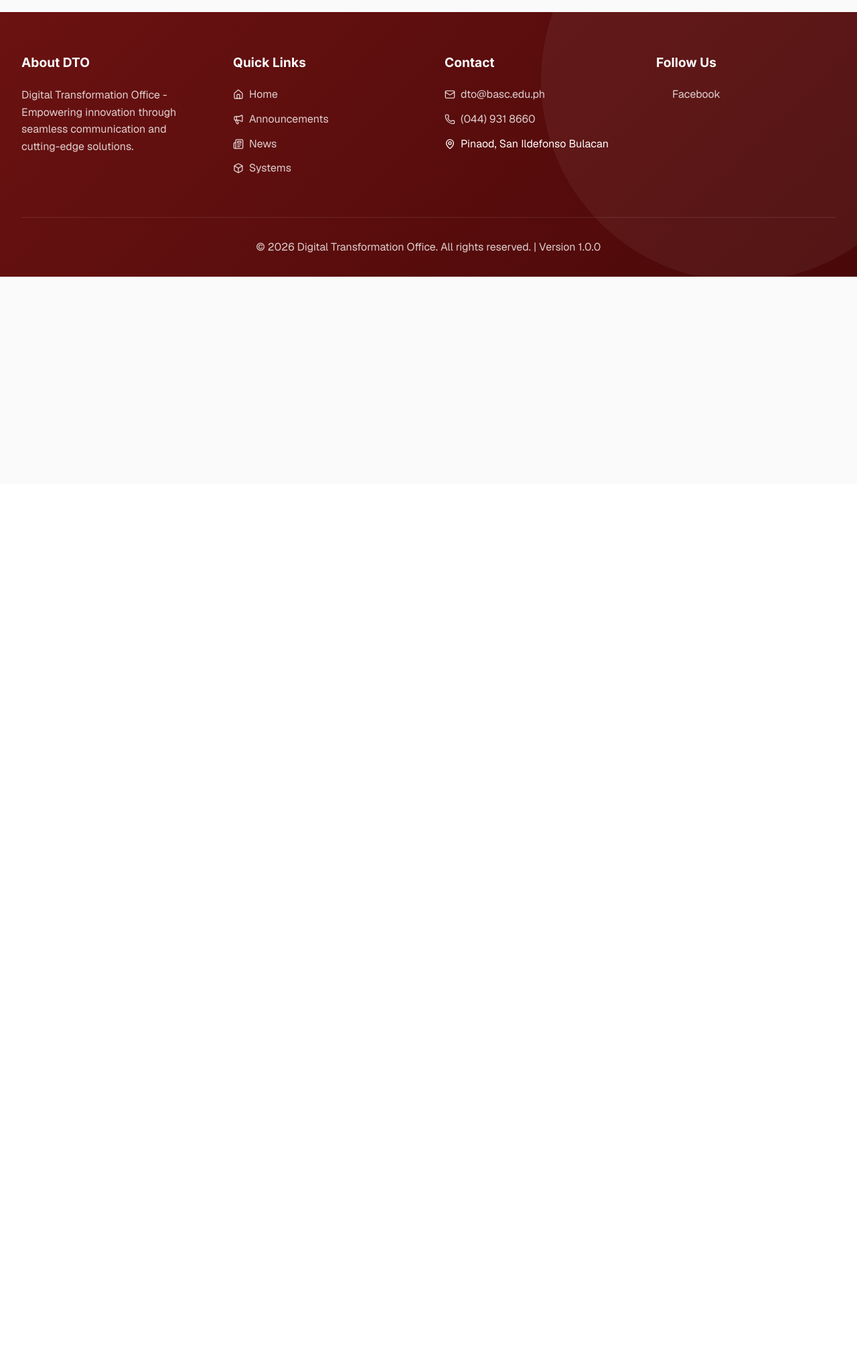
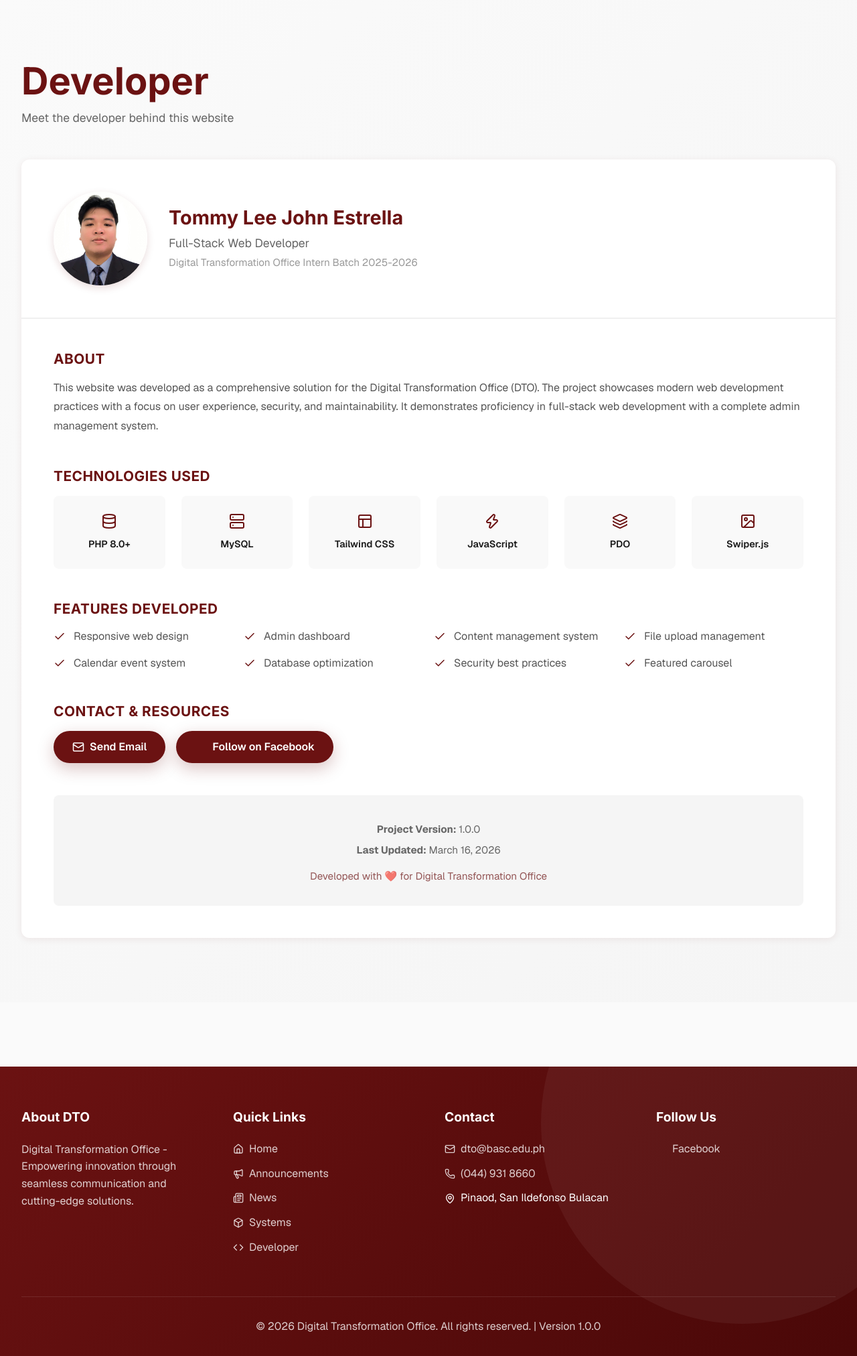
Before and after one commit to ToMyBaNe/dtoweb, a PHP site: page /index.php?section=developer in a window 1280 px wide. Shown: the part 78-2102 px from the top of the page at 67% size. Before the commit the page ends 491 px from the top, so only its background shows below. Run offline with PHP 8.4, Linux system fonts and the light colour scheme; data comes from the database, SQL or seed files in the repository; some libraries are stand-ins or nearby versions.

Commit message:
fixed and added a developer page

```diff
--- a/includes/footer.php
+++ b/includes/footer.php
@@ -13,6 +13,7 @@
                         <li><a href="/?section=announcements"><i data-lucide="megaphone" style="width: 16px; height: 16px;"></i> Announcements</a></li>
                         <li><a href="/?section=news"><i data-lucide="newspaper" style="width: 16px; height: 16px;"></i> News</a></li>
                         <li><a href="/?section=systems"><i data-lucide="box" style="width: 16px; height: 16px;"></i> Systems</a></li>
+                        <li><a href="/?section=developer"><i data-lucide="code" style="width: 16px; height: 16px;"></i> Developer</a></li>
                     </ul>
                 </div>
                 <div class="footer-col">
--- a/index.php
+++ b/index.php
@@ -33,6 +33,9 @@ require_once 'includes/header.php';
     <?php elseif ($section == 'systems'): ?>
         <?php require_once 'sections/systems.php'; ?>
 
+    <?php elseif ($section == 'developer'): ?>
+        <?php require_once 'sections/developer.php'; ?>
+
     <?php endif; ?>
 
     <?php require_once 'includes/footer.php'; ?>
--- /dev/null
+++ b/sections/developer.php
@@ -0,0 +1,98 @@
+<?php
+// Developer Page
+?>
+
+<section class="section" style="margin-top: 70px; background: linear-gradient(135deg, #fafafa 0%, #f5f5f5 100%);">
+    <div class="container">
+        <h2 class="section-title">Developer</h2>
+        <p class="section-subtitle">Meet the developer behind this website</p>
+
+        <div style="background: white; border-radius: 12px; box-shadow: 0 2px 12px rgba(107, 18, 18, 0.08); overflow: hidden; margin-top: 2rem;">
+            <!-- Profile Header -->
+            <div style="display: flex; align-items: center; gap: 2rem; padding: 3rem; border-bottom: 2px solid #f0f0f0;">
+                <div style="width: 140px; height: 140px; border-radius: 50%; overflow: hidden; flex-shrink: 0; box-shadow: 0 4px 12px rgba(107, 18, 18, 0.15);">
+                    <img src="/assets/tj1.jpg" alt="Tommy Lee John Estrella" style="width: 100%; height: 100%; object-fit: cover;">
+                </div>
+                <div>
+                    <h3 style="font-size: 1.8rem; margin: 0; color: #6b1212;">Tommy Lee John Estrella</h3>
+                    <p style="font-size: 1.1rem; color: #666; margin: 0.5rem 0 0 0;">Full-Stack Web Developer</p>
+                    <p style="color: #999; font-size: 0.95rem; margin-top: 0.25rem;">Digital Transformation Office Intern Batch 2025-2026</p>
+                </div>
+            </div>
+
+            <!-- About Section -->
+            <div style="padding: 3rem;">
+                <h4 style="font-size: 1.3rem; color: #6b1212; margin-bottom: 1rem; text-transform: uppercase; letter-spacing: 0.5px;">About</h4>
+                <p style="line-height: 1.8; color: #555; font-size: 1rem;">This website was developed as a comprehensive solution for the Digital Transformation Office (DTO). The project showcases modern web development practices with a focus on user experience, security, and maintainability. It demonstrates proficiency in full-stack web development with a complete admin management system.</p>
+            </div>
+
+            <!-- Technologies Section -->
+            <div style="padding: 3rem; padding-top: 0;">
+                <h4 style="font-size: 1.3rem; color: #6b1212; margin-bottom: 1rem; text-transform: uppercase; letter-spacing: 0.5px;">Technologies Used</h4>
+                <div style="display: grid; grid-template-columns: repeat(auto-fit, minmax(140px, 1fr)); gap: 1.5rem;">
+                    <div style="display: flex; flex-direction: column; align-items: center; padding: 1.5rem; background: #f9f9f9; border-radius: 8px; text-align: center; transition: all 0.3s ease; cursor: pointer; border: 2px solid transparent;" onmouseover="this.style.cssText='background: linear-gradient(135deg, #6b1212 0%, #8b2828 100%); color: white; border-color: #d4af37; transform: translateY(-4px);'" onmouseout="this.style.cssText='display: flex; flex-direction: column; align-items: center; padding: 1.5rem; background: #f9f9f9; border-radius: 8px; text-align: center; transition: all 0.3s ease; cursor: pointer; border: 2px solid transparent;'">
+                        <i data-lucide="database" style="width: 24px; height: 24px; color: #6b1212; margin-bottom: 0.75rem;"></i>
+                        <span style="font-weight: 600; font-size: 0.9rem;">PHP 8.0+</span>
+                    </div>
+                    <div style="display: flex; flex-direction: column; align-items: center; padding: 1.5rem; background: #f9f9f9; border-radius: 8px; text-align: center; transition: all 0.3s ease; cursor: pointer; border: 2px solid transparent;" onmouseover="this.style.cssText='background: linear-gradient(135deg, #6b1212 0%, #8b2828 100%); color: white; border-color: #d4af37; transform: translateY(-4px);'" onmouseout="this.style.cssText='display: flex; flex-direction: column; align-items: center; padding: 1.5rem; background: #f9f9f9; border-radius: 8px; text-align: center; transition: all 0.3s ease; cursor: pointer; border: 2px solid transparent;'">
+                        <i data-lucide="server" style="width: 24px; height: 24px; color: #6b1212; margin-bottom: 0.75rem;"></i>
+                        <span style="font-weight: 600; font-size: 0.9rem;">MySQL</span>
+                    </div>
+                    <div style="display: flex; flex-direction: column; align-items: center; padding: 1.5rem; background: #f9f9f9; border-radius: 8px; text-align: center; transition: all 0.3s ease; cursor: pointer; border: 2px solid transparent;" onmouseover="this.style.cssText='background: linear-gradient(135deg, #6b1212 0%, #8b2828 100%); color: white; border-color: #d4af37; transform: translateY(-4px);'" onmouseout="this.style.cssText='display: flex; flex-direction: column; align-items: center; padding: 1.5rem; background: #f9f9f9; border-radius: 8px; text-align: center; transition: all 0.3s ease; cursor: pointer; border: 2px solid transparent;'">
+                        <i data-lucide="layout" style="width: 24px; height: 24px; color: #6b1212; margin-bottom: 0.75rem;"></i>
+                        <span style="font-weight: 600; font-size: 0.9rem;">Tailwind CSS</span>
+                    </div>
+                    <div style="display: flex; flex-direction: column; align-items: center; padding: 1.5rem; background: #f9f9f9; border-radius: 8px; text-align: center; transition: all 0.3s ease; cursor: pointer; border: 2px solid transparent;" onmouseover="this.style.cssText='background: linear-gradient(135deg, #6b1212 0%, #8b2828 100%); color: white; border-color: #d4af37; transform: translateY(-4px);'" onmouseout="this.style.cssText='display: flex; flex-direction: column; align-items: center; padding: 1.5rem; background: #f9f9f9; border-radius: 8px; text-align: center; transition: all 0.3s ease; cursor: pointer; border: 2px solid transparent;'">
+                        <i data-lucide="zap" style="width: 24px; height: 24px; color: #6b1212; margin-bottom: 0.75rem;"></i>
+                        <span style="font-weight: 600; font-size: 0.9rem;">JavaScript</span>
+                    </div>
+                    <div style="display: flex; flex-direction: column; align-items: center; padding: 1.5rem; background: #f9f9f9; border-radius: 8px; text-align: center; transition: all 0.3s ease; cursor: pointer; border: 2px solid transparent;" onmouseover="this.style.cssText='background: linear-gradient(135deg, #6b1212 0%, #8b2828 100%); color: white; border-color: #d4af37; transform: translateY(-4px);'" onmouseout="this.style.cssText='display: flex; flex-direction: column; align-items: center; padding: 1.5rem; background: #f9f9f9; border-radius: 8px; text-align: center; transition: all 0.3s ease; cursor: pointer; border: 2px solid transparent;'">
+                        <i data-lucide="layers" style="width: 24px; height: 24px; color: #6b1212; margin-bottom: 0.75rem;"></i>
+                        <span style="font-weight: 600; font-size: 0.9rem;">PDO</span>
+                    </div>
+                    <div style="display: flex; flex-direction: column; align-items: center; padding: 1.5rem; background: #f9f9f9; border-radius: 8px; text-align: center; transition: all 0.3s ease; cursor: pointer; border: 2px solid transparent;" onmouseover="this.style.cssText='background: linear-gradient(135deg, #6b1212 0%, #8b2828 100%); color: white; border-color: #d4af37; transform: translateY(-4px);'" onmouseout="this.style.cssText='display: flex; flex-direction: column; align-items: center; padding: 1.5rem; background: #f9f9f9; border-radius: 8px; text-align: center; transition: all 0.3s ease; cursor: pointer; border: 2px solid transparent;'">
+                        <i data-lucide="image" style="width: 24px; height: 24px; color: #6b1212; margin-bottom: 0.75rem;"></i>
+                        <span style="font-weight: 600; font-size: 0.9rem;">Swiper.js</span>
+                    </div>
+                </div>
+            </div>
+
+            <!-- Features Section -->
+            <div style="padding: 3rem; padding-top: 0;">
+                <h4 style="font-size: 1.3rem; color: #6b1212; margin-bottom: 1rem; text-transform: uppercase; letter-spacing: 0.5px;">Features Developed</h4>
+                <ul style="list-style: none; padding: 0; display: grid; grid-template-columns: repeat(auto-fit, minmax(240px, 1fr)); gap: 1rem;">
+                    <li style="display: flex; align-items: center; gap: 0.75rem; color: #555; font-size: 1rem;"><i data-lucide="check" style="width: 18px; height: 18px; color: #6b1212; flex-shrink: 0;"></i> Responsive web design</li>
+                    <li style="display: flex; align-items: center; gap: 0.75rem; color: #555; font-size: 1rem;"><i data-lucide="check" style="width: 18px; height: 18px; color: #6b1212; flex-shrink: 0;"></i> Admin dashboard</li>
+                    <li style="display: flex; align-items: center; gap: 0.75rem; color: #555; font-size: 1rem;"><i data-lucide="check" style="width: 18px; height: 18px; color: #6b1212; flex-shrink: 0;"></i> Content management system</li>
+                    <li style="display: flex; align-items: center; gap: 0.75rem; color: #555; font-size: 1rem;"><i data-lucide="check" style="width: 18px; height: 18px; color: #6b1212; flex-shrink: 0;"></i> File upload management</li>
+                    <li style="display: flex; align-items: center; gap: 0.75rem; color: #555; font-size: 1rem;"><i data-lucide="check" style="width: 18px; height: 18px; color: #6b1212; flex-shrink: 0;"></i> Calendar event system</li>
+                    <li style="display: flex; align-items: center; gap: 0.75rem; color: #555; font-size: 1rem;"><i data-lucide="check" style="width: 18px; height: 18px; color: #6b1212; flex-shrink: 0;"></i> Database optimization</li>
+                    <li style="display: flex; align-items: center; gap: 0.75rem; color: #555; font-size: 1rem;"><i data-lucide="check" style="width: 18px; height: 18px; color: #6b1212; flex-shrink: 0;"></i> Security best practices</li>
+                    <li style="display: flex; align-items: center; gap: 0.75rem; color: #555; font-size: 1rem;"><i data-lucide="check" style="width: 18px; height: 18px; color: #6b1212; flex-shrink: 0;"></i> Featured carousel</li>
+                </ul>
+            </div>
+
+            <!-- Contact Section -->
+            <div style="padding: 3rem; padding-top: 0;">
+                <h4 style="font-size: 1.3rem; color: #6b1212; margin-bottom: 1rem; text-transform: uppercase; letter-spacing: 0.5px;">Contact & Resources</h4>
+                <div style="display: flex; flex-wrap: wrap; gap: 1rem;">
+                    <a href="mailto:estrellatommy14@gmail.com" class="btn btn-primary">
+                        <i data-lucide="mail" style="width: 18px; height: 18px;"></i>
+                        Send Email
+                    </a>
+                    <a href="https://www.facebook.com/moneysniper19" target="_blank" class="btn btn-primary">
+                        <i data-lucide="facebook" style="width: 18px; height: 18px;"></i>
+                        Follow on Facebook
+                    </a>
+                </div>
+            </div>
+
+            <!-- Footer Section -->
+            <div style="text-align: center; padding: 2rem; background: #f5f5f5; border-radius: 8px; margin: 0 3rem 3rem 3rem;">
+                <p style="margin: 0.5rem 0; color: #666; font-size: 0.95rem;"><strong>Project Version:</strong> 1.0.0</p>
+                <p style="margin: 0.5rem 0; color: #666; font-size: 0.95rem;"><strong>Last Updated:</strong> March 16, 2026</p>
+                <p style="margin-top: 1rem; color: rgba(107, 18, 18, 0.7); font-size: 0.95rem;">Developed with ❤️ for Digital Transformation Office</p>
+            </div>
+        </div>
+    </div>
+</section>
```
Also changed, not shown: assets/tj1.jpg (added), assets/uploads/announcements/ann_699568fda16e5.png (deleted), assets/uploads/news/news_69956952deaef.jpg (deleted), assets/uploads/systems/sys_698be543ed42c.png (deleted).
